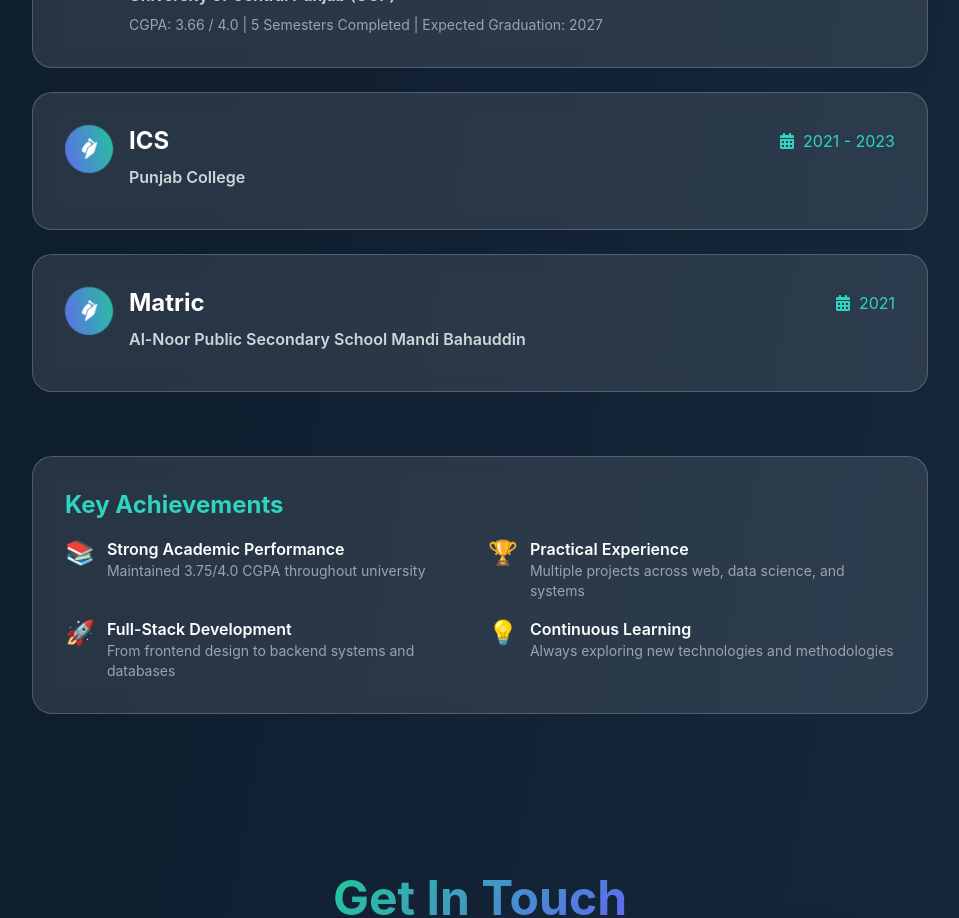
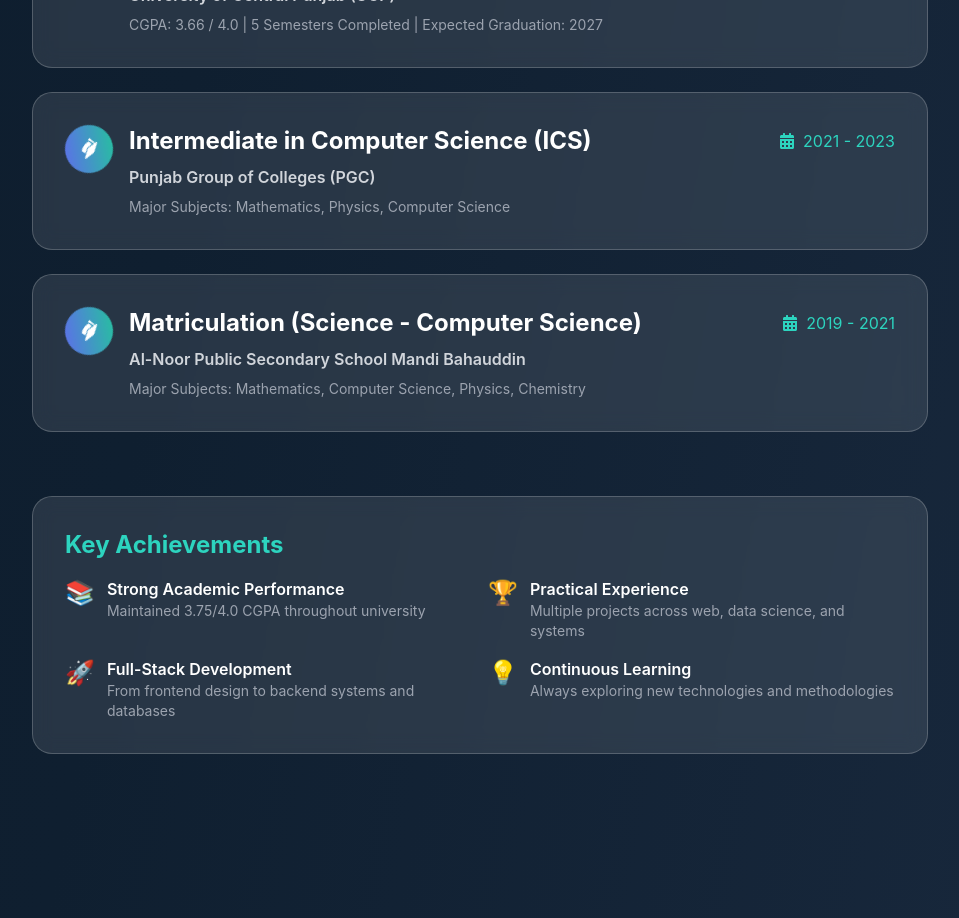
Before and after one commit to rehanfayyaz014/my-portfolio, a React (Vite) app: page / in a window 1280 px wide. Shown: the part 5140-6058 px from the top of the page, without its empty margins (160-1119 px from the left). Built offline with nearby package versions, Linux system fonts and the light colour scheme.

Commit message:
Changes degree names in professional way

```diff
--- a/src/data.js
+++ b/src/data.js
@@ -162,16 +162,16 @@ export const portfolioData = {
       details: 'CGPA: 3.66 / 4.0 | 5 Semesters Completed | Expected Graduation: 2027',
     },
     {
-      degree: 'ICS',
-      institution: 'Punjab College',
+      degree: 'Intermediate in Computer Science (ICS)',
+      institution: 'Punjab Group of Colleges (PGC)',
       duration: '2021 - 2023',
-      details: '',
+      details: 'Major Subjects: Mathematics, Physics, Computer Science',
     },
     {
-      degree: 'Matric',
+      degree: 'Matriculation (Science - Computer Science)',
       institution: 'Al-Noor Public Secondary School Mandi Bahauddin',
-      duration: '2021',
-      details: '',
+      duration: '2019 - 2021',
+      details: 'Major Subjects: Mathematics, Computer Science, Physics, Chemistry',
     },
   ],
 
```
Also changed, not shown: 1 other file (tests, documents, lock files or other folders).
